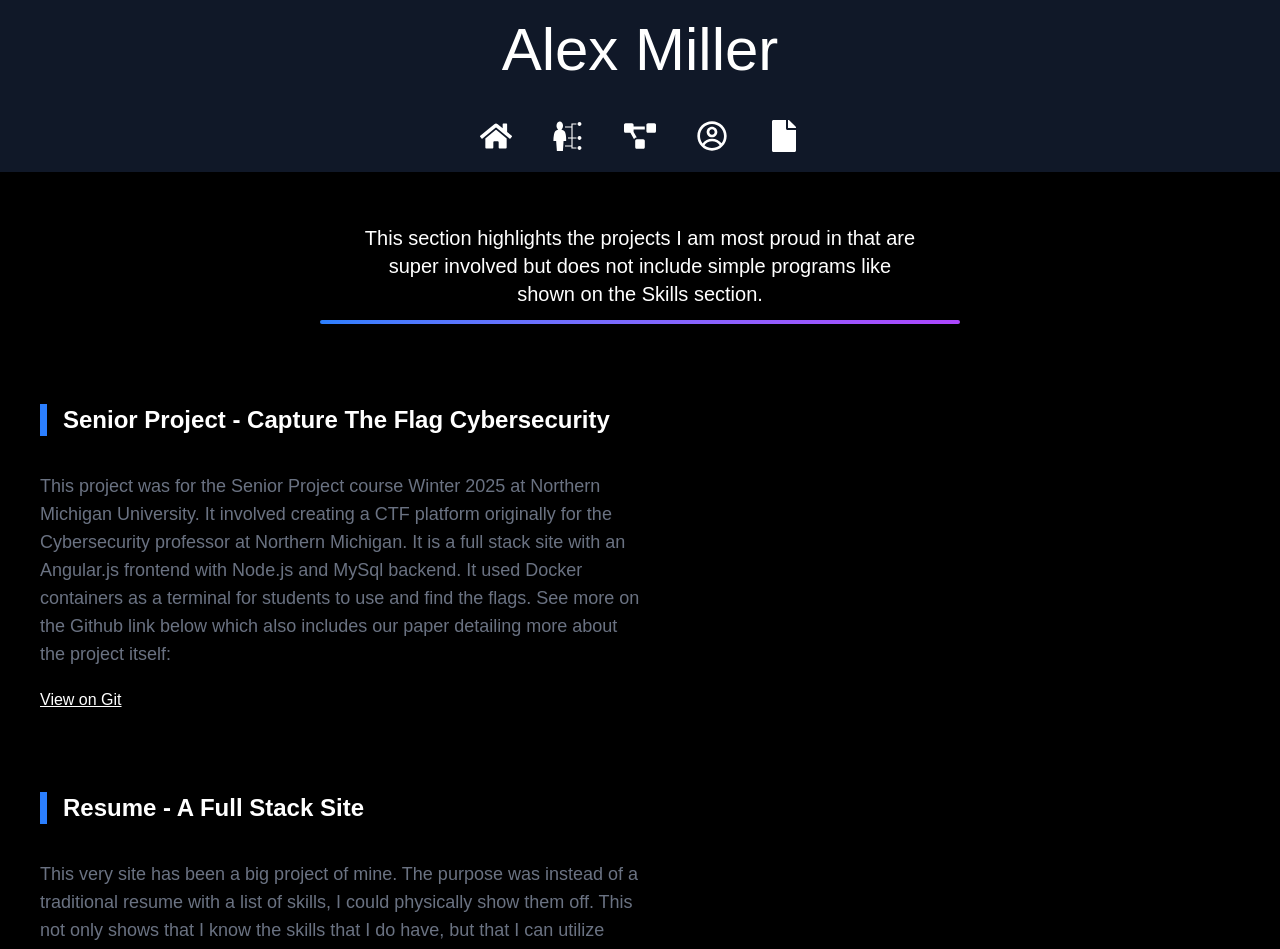
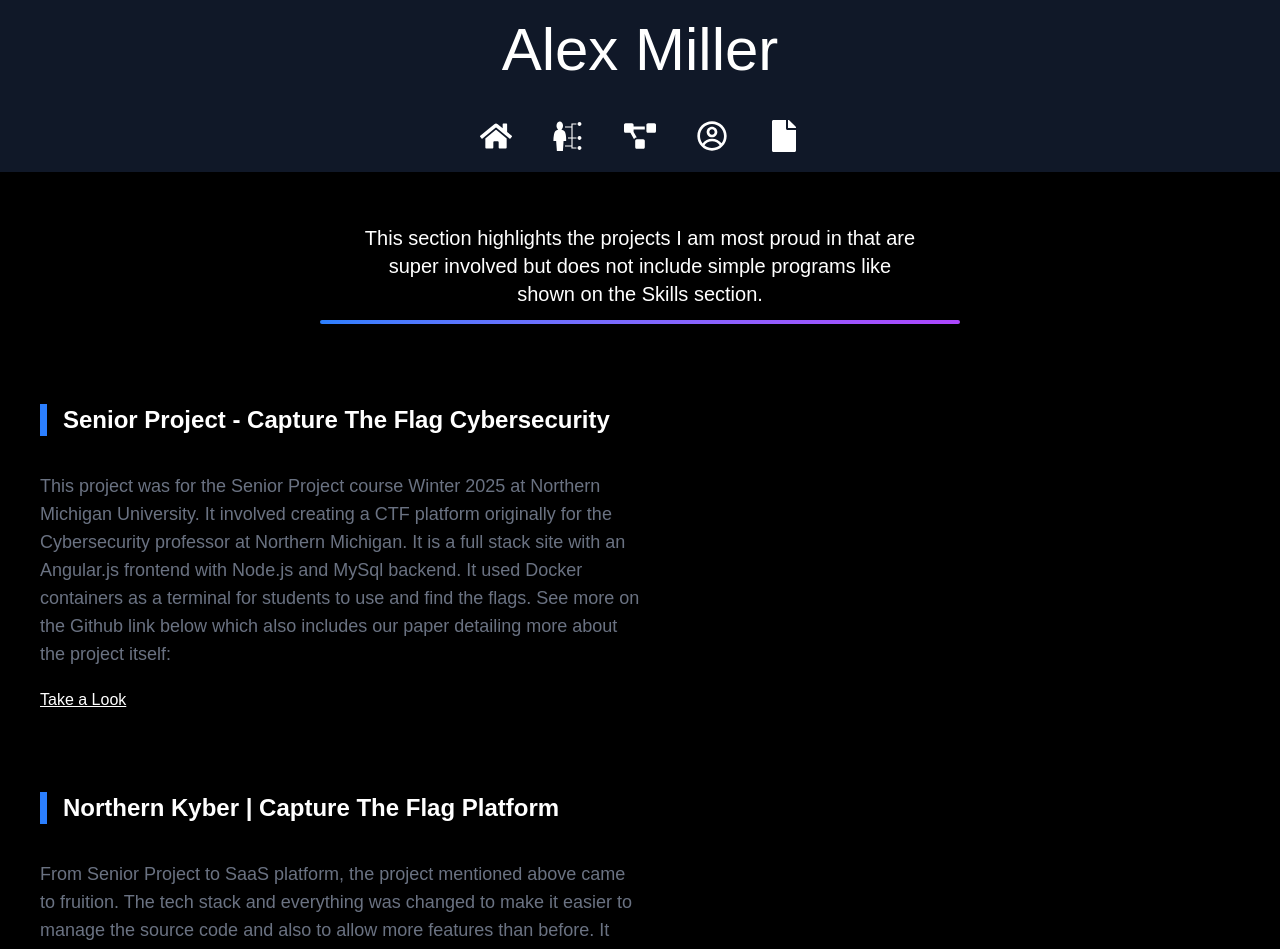
Before and after one commit to MLRDevs/Resume, a Next.js app: page /projects in a window 1280 px wide. Shown: the top 949 px of the page. Built offline with nearby package versions, Linux system fonts and the light colour scheme.

Commit message:
added NK in projects

```diff
--- a/src/app/components/Projectcard.tsx
+++ b/src/app/components/Projectcard.tsx
@@ -12,7 +12,7 @@ const ProjectCard = ({ title, description, link }: ProjectCardProps) => {
         <div className="px-10 py-10">
             <h2 className="text-2xl font-semibold border-l-7 border-blue-500 pl-4 mb-4">{title}</h2>
             <p className="text-lg text-gray-500 md:max-w-1/2 py-5">{description}</p>
-            <a href={link} target="_blank" className="underline">View on Git</a>
+            <a href={link} target="_blank" className="underline">Take a Look</a>
         </div>
     );
 };
--- a/src/app/projects/page.tsx
+++ b/src/app/projects/page.tsx
@@ -46,6 +46,21 @@ export default function ProjectsPage() {
                     />
                 </section>
 
+                {/* Northern Kyber */}
+                <section>
+                    <ProjectCard
+                        title="Northern Kyber | Capture The Flag Platform"
+                        description="
+                            From Senior Project to SaaS platform, the project mentioned above came to fruition.
+                            The tech stack and everything was changed to make it easier to manage the source code
+                            and also to allow more features than before. It has a react + nextjs frontent along with
+                            a nodejs backend for the Docker containers and postgreSQL as a database. This goes way
+                            beyond what the Senior Project is as we added more to allow more customization.
+                        "
+                        link="https://www.northernkyber.com/"
+                    />
+                </section>
+
                 {/* This site */}
                 <section>
                     <ProjectCard
```
